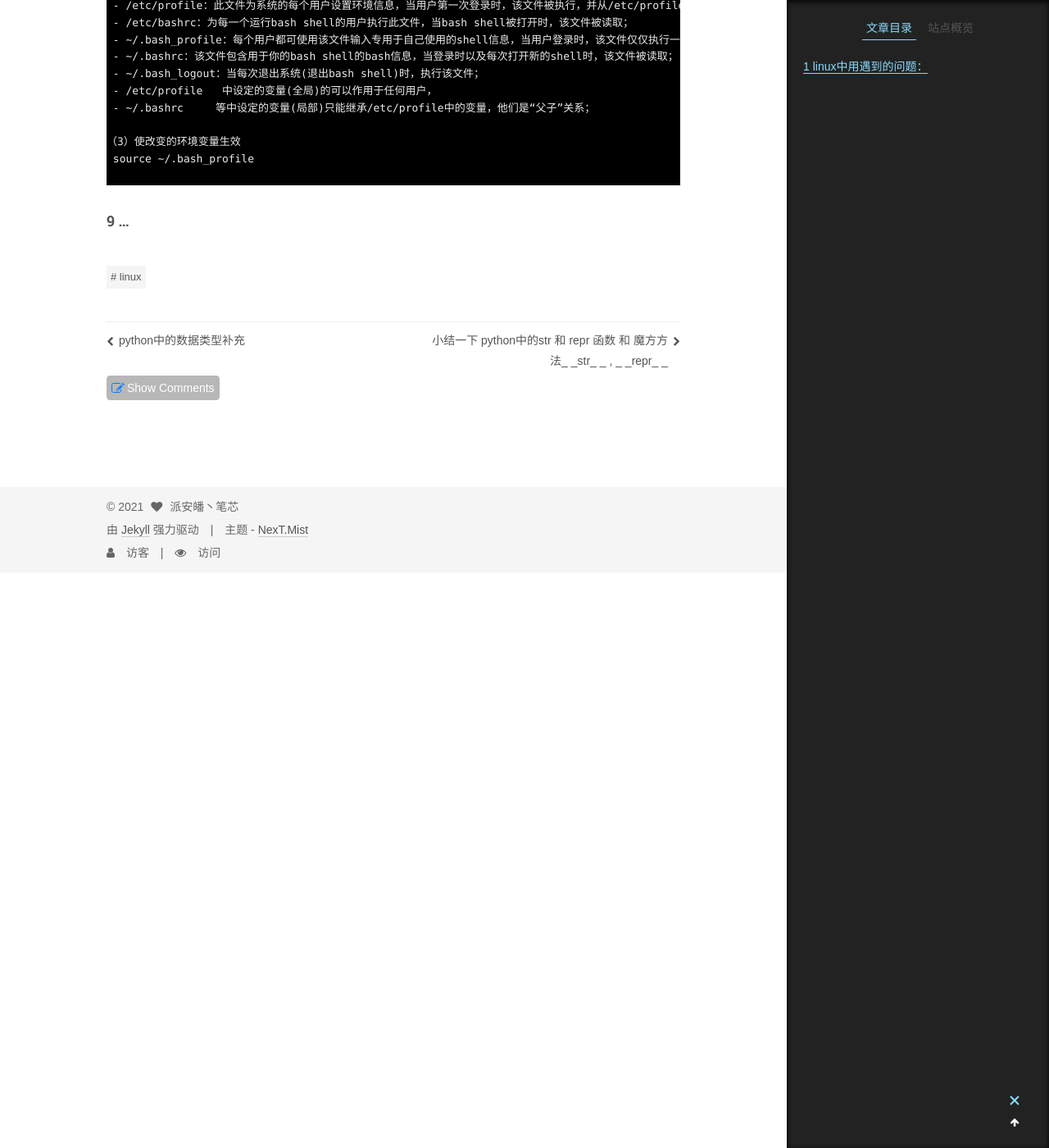
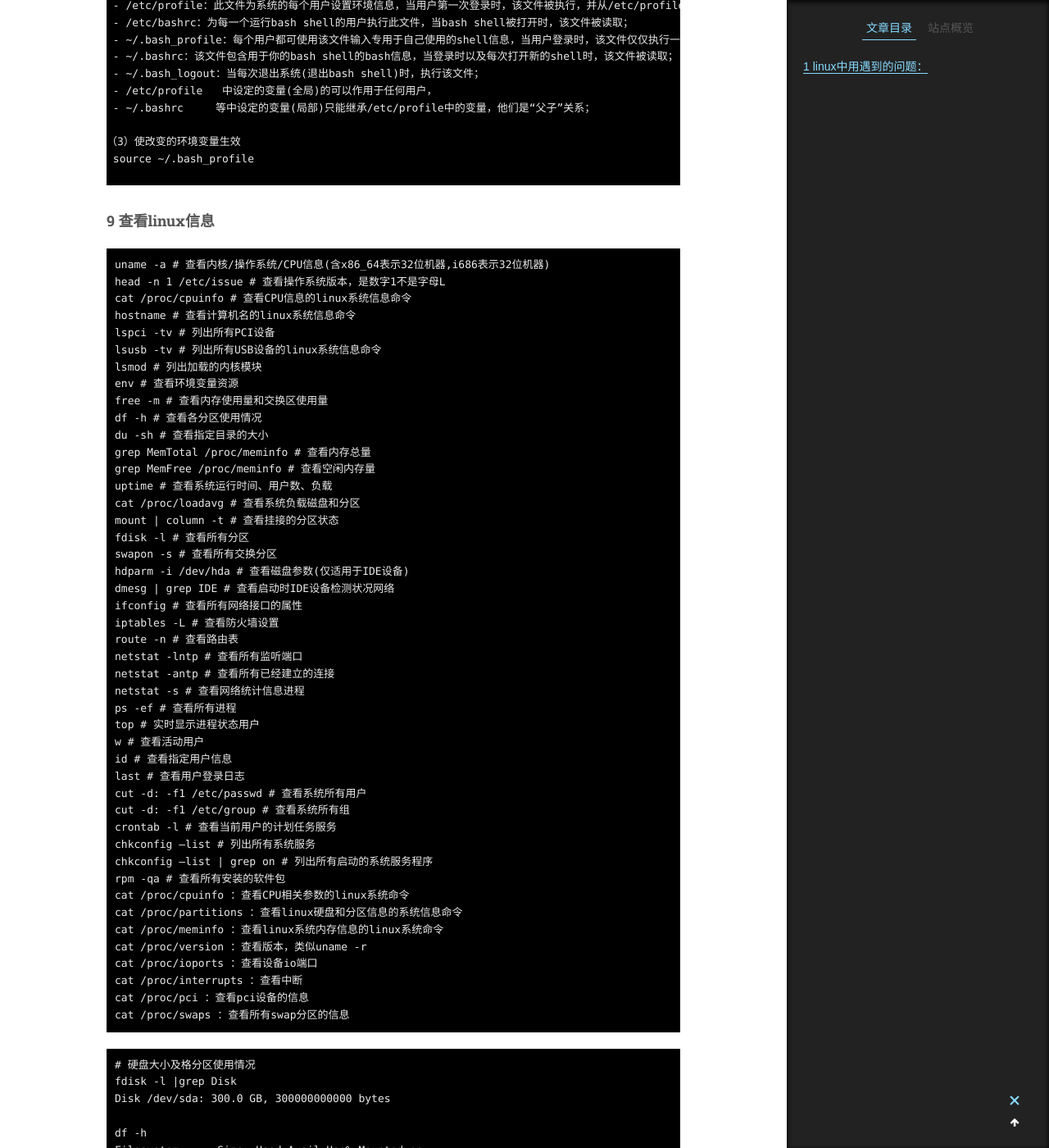
Before and after one commit to landybird/landybird.github.io, a Jekyll site: the page built from _posts/2016-08-12-linux中用到的知识点汇总.md, in a window 1280 px wide and 1400 px high, scrolled down 2270 px. Shown: the whole window at 82% size. Built offline with Jekyll 4.4.1, drawn with Linux system fonts in a browser that asks for light colours; some web fonts are replaced; comment, search, counter and statistics services are not loaded; some of the changed text lies outside the part shown.

Commit message:
Update 2016-08-12-linux中用到的知识点汇总.md

````diff
--- a/_posts/2016-08-12-linux中用到的知识点汇总.md
+++ b/_posts/2016-08-12-linux中用到的知识点汇总.md
@@ -126,4 +126,101 @@ echo $PATH
 ```
 
 
-#### 9 ...
+#### 9 查看linux信息
+
+
+```
+uname -a # 查看内核/操作系统/CPU信息(含x86_64表示32位机器,i686表示32位机器)
+head -n 1 /etc/issue # 查看操作系统版本，是数字1不是字母L
+cat /proc/cpuinfo # 查看CPU信息的linux系统信息命令
+hostname # 查看计算机名的linux系统信息命令
+lspci -tv # 列出所有PCI设备
+lsusb -tv # 列出所有USB设备的linux系统信息命令
+lsmod # 列出加载的内核模块
+env # 查看环境变量资源
+free -m # 查看内存使用量和交换区使用量
+df -h # 查看各分区使用情况
+du -sh # 查看指定目录的大小
+grep MemTotal /proc/meminfo # 查看内存总量
+grep MemFree /proc/meminfo # 查看空闲内存量
+uptime # 查看系统运行时间、用户数、负载
+cat /proc/loadavg # 查看系统负载磁盘和分区
+mount | column -t # 查看挂接的分区状态
+fdisk -l # 查看所有分区
+swapon -s # 查看所有交换分区
+hdparm -i /dev/hda # 查看磁盘参数(仅适用于IDE设备)
+dmesg | grep IDE # 查看启动时IDE设备检测状况网络
+ifconfig # 查看所有网络接口的属性
+iptables -L # 查看防火墙设置
+route -n # 查看路由表
+netstat -lntp # 查看所有监听端口
+netstat -antp # 查看所有已经建立的连接
+netstat -s # 查看网络统计信息进程
+ps -ef # 查看所有进程
+top # 实时显示进程状态用户
+w # 查看活动用户
+id # 查看指定用户信息
+last # 查看用户登录日志
+cut -d: -f1 /etc/passwd # 查看系统所有用户
+cut -d: -f1 /etc/group # 查看系统所有组
+crontab -l # 查看当前用户的计划任务服务
+chkconfig –list # 列出所有系统服务
+chkconfig –list | grep on # 列出所有启动的系统服务程序
+rpm -qa # 查看所有安装的软件包
+cat /proc/cpuinfo ：查看CPU相关参数的linux系统命令
+cat /proc/partitions ：查看linux硬盘和分区信息的系统信息命令
+cat /proc/meminfo ：查看linux系统内存信息的linux系统命令
+cat /proc/version ：查看版本，类似uname -r
+cat /proc/ioports ：查看设备io端口
+cat /proc/interrupts ：查看中断
+cat /proc/pci ：查看pci设备的信息
+cat /proc/swaps ：查看所有swap分区的信息
+```
+
+
+```
+# 硬盘大小及格分区使用情况
+fdisk -l |grep Disk
+Disk /dev/sda: 300.0 GB, 300000000000 bytes
+
+df -h
+Filesystem      Size  Used Avail Use% Mounted on
+/dev/sda1        228G  80G   148G  27% /
+none            4.0K     0  4.0K   0% /sys/fs/cgroup
+udev            491M  4.0K  491M   1% /dev
+tmpfs           101M  1.4M   99M   2% /run
+none            5.0M     0  5.0M   0% /run/lock
+none            501M  152K  501M   1% /run/shm
+none            100M   44K  100M   1% /run/user
+
+
+# 内存大小
+cat /proc/meminfo |grep MemTotal
+
+
+# 内存占用
+du --max-depth=1 -h
+
+498M    ./bs
+48M     ./interest_suggester
+28K     ./ddd
+```
+
+
+#### mysql 查看表大小
+
+
+```
+use information_schema;
+
+# 查看指定表的大小
+
+
+select concat(round(sum(DATA_LENGTH/1024/1024),2),'MB') as data  from TABLES where table_schema='xxx' and table_name='aaaa';
+
+
+
+# 查看指定库的指定表的索引大小
+
+SELECT CONCAT(ROUND(SUM(index_length)/(1024*1024), 2), ' MB') AS 'Total Index Size' FROM TABLES  WHERE table_schema = 'test' and table_name='eee';
+```
````
